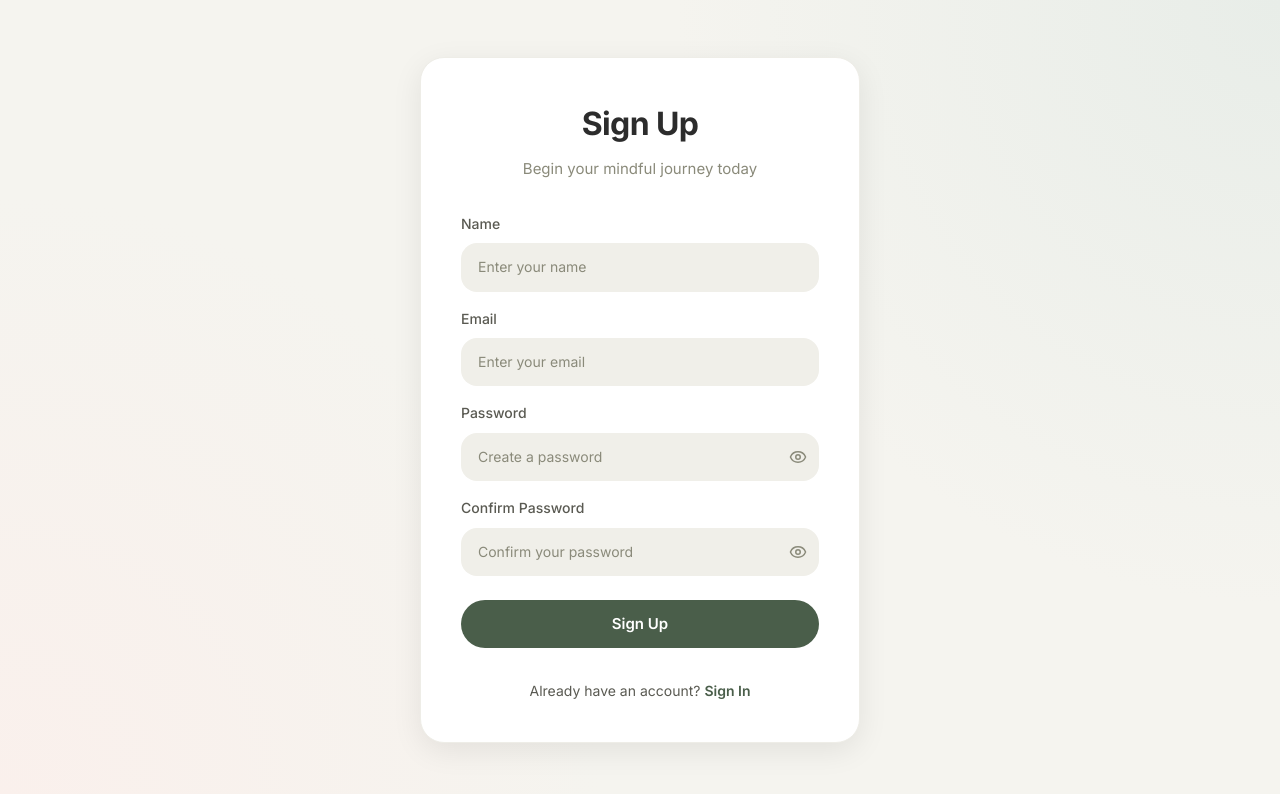
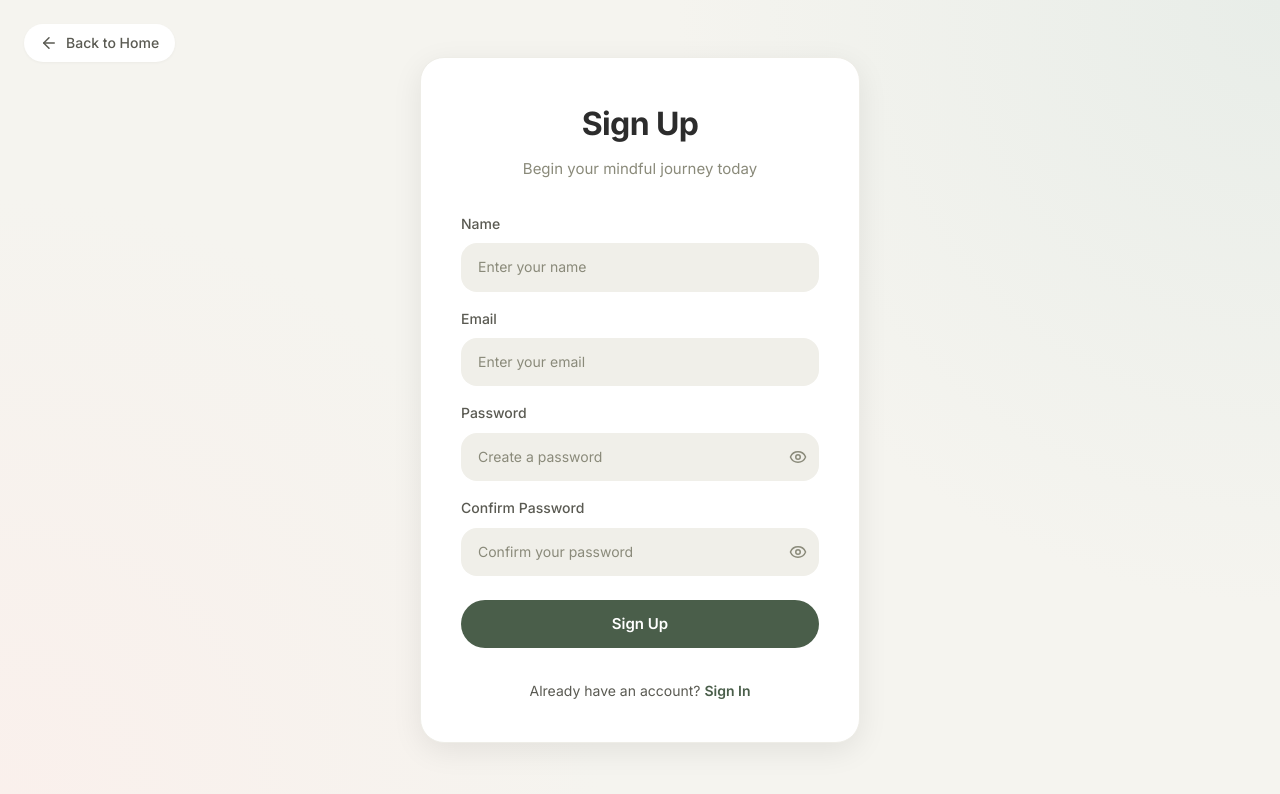
Before and after one commit to psribuezraa/MindMate-AI, a React (Vite) app in the folder frontend/: page /register in a window 1280 px wide. Shown: the top 794 px of the page. Built offline with nearby package versions, Linux system fonts and the light colour scheme; no server answers.

Commit message:
feat(auth): add back to home button on auth pages

```diff
--- a/frontend/src/index.css
+++ b/frontend/src/index.css
@@ -1796,6 +1796,31 @@ body {
    AUTH PAGES
    ============================================ */
 
+.back-to-home-btn {
+  position: absolute;
+  top: 24px;
+  left: 24px;
+  display: flex;
+  align-items: center;
+  gap: 8px;
+  color: var(--color-text-secondary);
+  text-decoration: none;
+  font-weight: 500;
+  font-size: 14px;
+  padding: 8px 16px;
+  background: var(--color-bg-card);
+  border-radius: var(--radius-full);
+  box-shadow: var(--shadow-sm);
+  transition: all var(--transition-base);
+  z-index: 10;
+}
+
+.back-to-home-btn:hover {
+  color: var(--color-text-primary);
+  transform: translateY(-2px);
+  box-shadow: var(--shadow-md);
+}
+
 .auth-container {
   min-height: 100vh;
   display: flex;
--- a/frontend/src/pages/ForgotPasswordPage.jsx
+++ b/frontend/src/pages/ForgotPasswordPage.jsx
@@ -1,5 +1,6 @@
 import React, { useState } from 'react';
 import { Link } from 'react-router-dom';
+import { ArrowLeft } from 'lucide-react';
 
 export default function ForgotPasswordPage() {
   const [email, setEmail] = useState('');
@@ -14,6 +15,11 @@ export default function ForgotPasswordPage() {
 
   return (
     <div className="auth-container">
+      <Link to="/" className="back-to-home-btn">
+        <ArrowLeft size={18} />
+        <span>Back to Home</span>
+      </Link>
+
       <div className="auth-card">
         <div className="auth-header">
           <h1 className="auth-title">Reset Password</h1>
--- a/frontend/src/pages/SignInPage.jsx
+++ b/frontend/src/pages/SignInPage.jsx
@@ -1,6 +1,6 @@
 import { useState } from 'react';
 import { Link, useNavigate } from 'react-router-dom';
-import { Eye, EyeOff } from 'lucide-react';
+import { Eye, EyeOff, ArrowLeft } from 'lucide-react';
 import { useAuth } from '../context/AuthContext';
 
 const API_URL = import.meta.env.VITE_API_URL || 'http://localhost:5000';
@@ -46,6 +46,11 @@ export default function SignInPage() {
 
   return (
     <div className="auth-container">
+      <Link to="/" className="back-to-home-btn">
+        <ArrowLeft size={18} />
+        <span>Back to Home</span>
+      </Link>
+
       <div className="auth-card">
         <div className="auth-header">
           <h1 className="auth-title">Sign In</h1>
--- a/frontend/src/pages/SignUpPage.jsx
+++ b/frontend/src/pages/SignUpPage.jsx
@@ -1,6 +1,6 @@
 import { useState } from 'react';
 import { Link, useNavigate } from 'react-router-dom';
-import { Eye, EyeOff } from 'lucide-react';
+import { Eye, EyeOff, ArrowLeft } from 'lucide-react';
 import { useAuth } from '../context/AuthContext';
 
 const API_URL = import.meta.env.VITE_API_URL || 'http://localhost:5000';
@@ -55,6 +55,11 @@ export default function SignUpPage() {
 
   return (
     <div className="auth-container">
+      <Link to="/" className="back-to-home-btn">
+        <ArrowLeft size={18} />
+        <span>Back to Home</span>
+      </Link>
+
       <div className="auth-card">
         <div className="auth-header">
           <h1 className="auth-title">Sign Up</h1>
```
